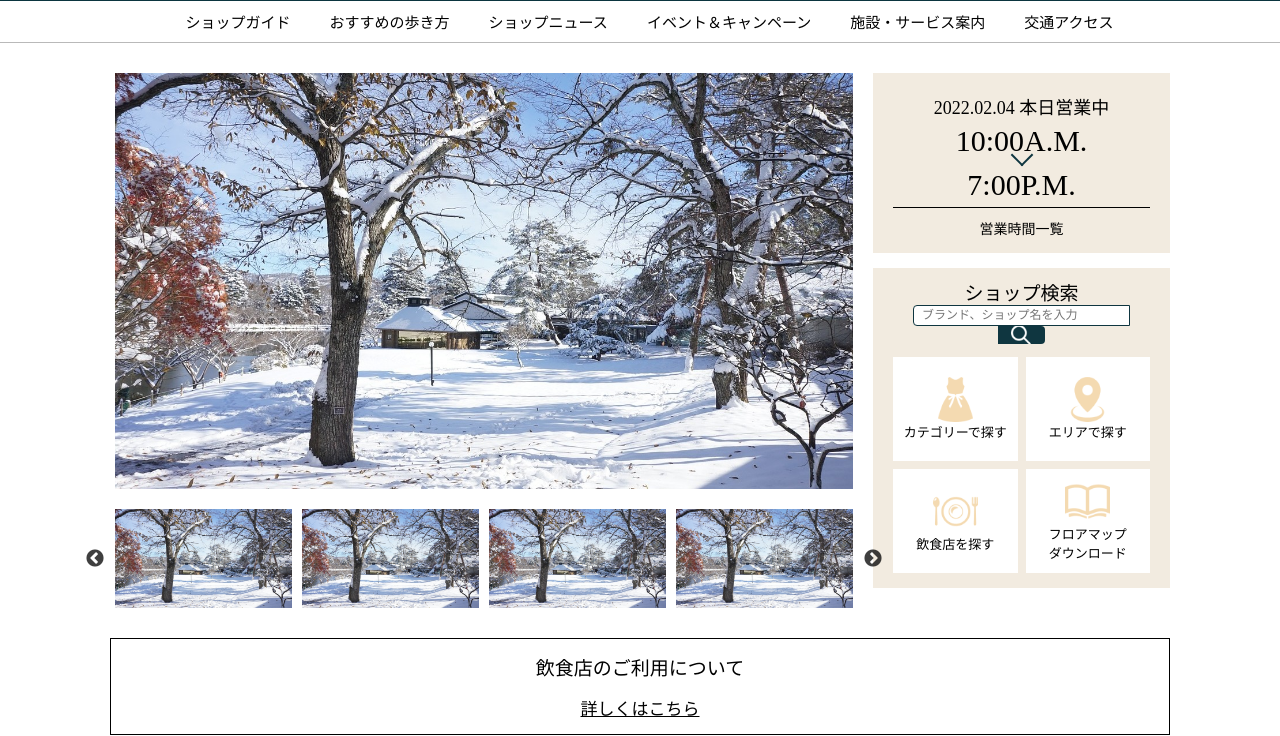
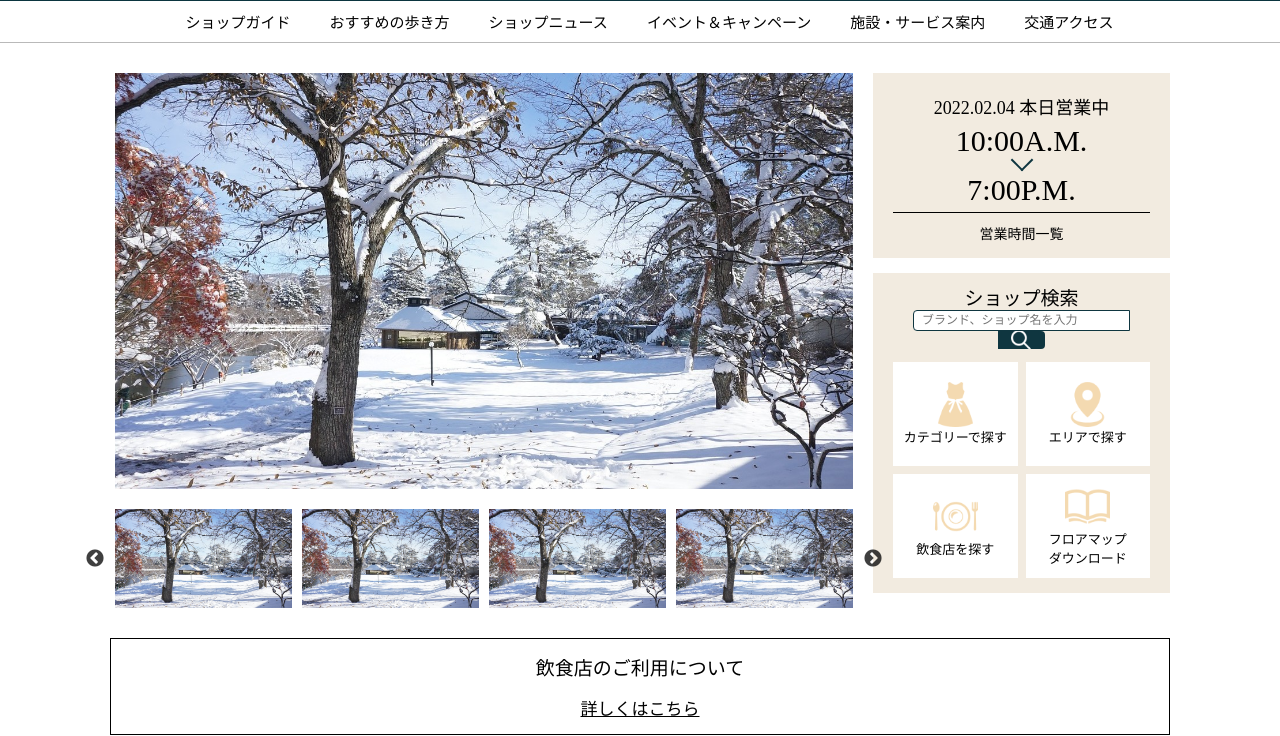
Before and after one commit to YutaSaka/shopping.github.io, a plain HTML site: page index.html in a window 1280 px wide. Shown: the part 72-808 px from the top of the page. Drawn offline with nearby package versions, Linux system fonts and the light colour scheme.

Commit message:
Update bundle.css

```diff
--- a/assets/stylesheets/bundle.css
+++ b/assets/stylesheets/bundle.css
@@ -504,7 +504,8 @@ a:hover {
 .p-hero__open {
   position: relative;
   font-size: 30px;
-  margin-bottom: 10px
+  margin-bottom: 10px;
+  padding-bottom: 5px
 }
 
 .p-hero__open:after {
```
